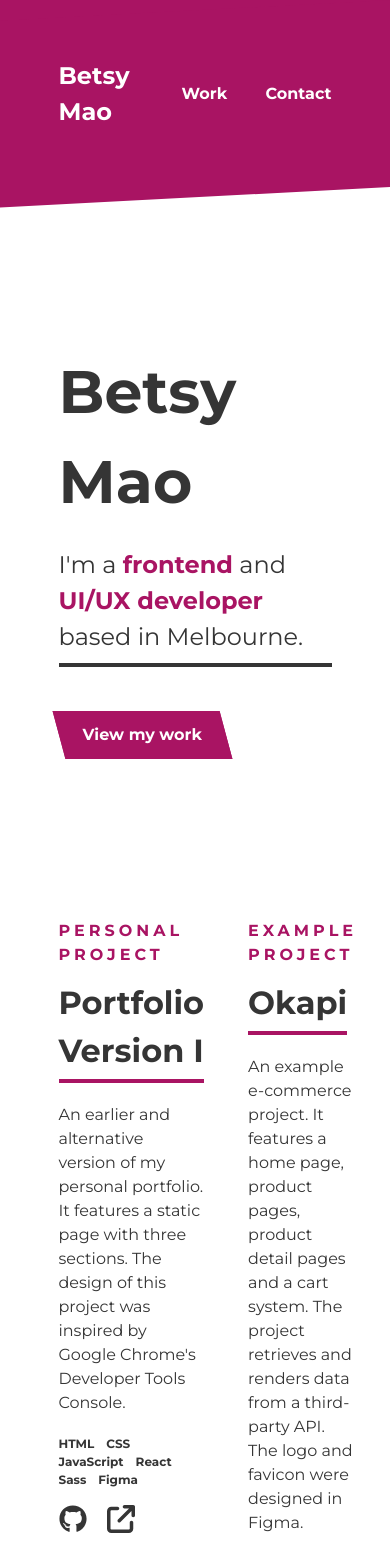
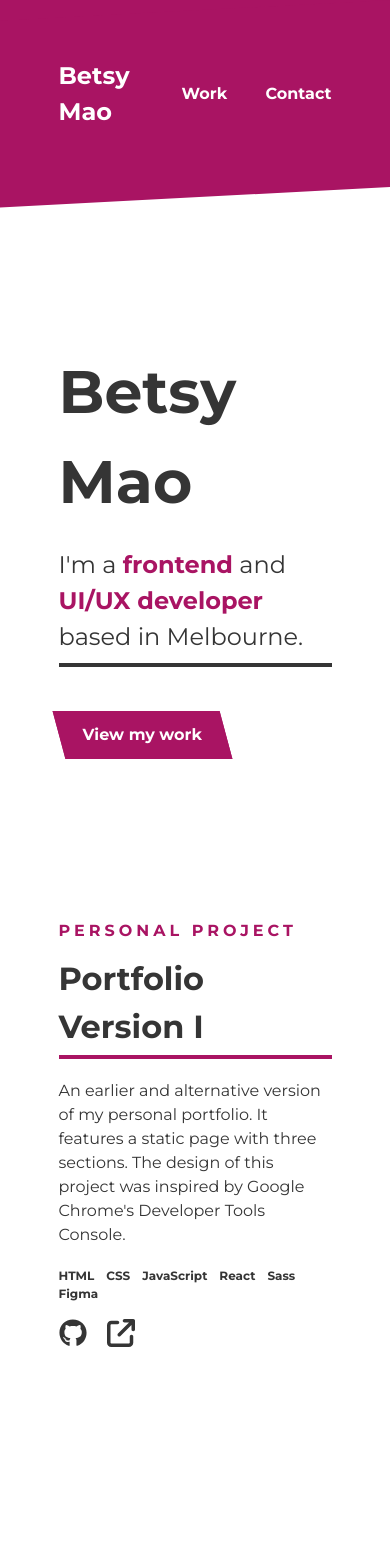
Before and after one commit to betsymao/my-portfolio, a React (Vite) app: page / in a window 390 px wide. Shown: the top 1554 px of the page. Built offline with nearby package versions, Linux system fonts and the light colour scheme.

Commit message:
breakpoint

```diff
--- a/src/sass/abstracts/_breakpoints.scss
+++ b/src/sass/abstracts/_breakpoints.scss
@@ -0,0 +1,5 @@
+@media (max-width: 1200px) {
+  .collection {
+    grid-template-columns: repeat(1, 1fr);
+  }
+}
--- a/src/sass/layout/_works.scss
+++ b/src/sass/layout/_works.scss
@@ -1,7 +1,9 @@
 @use '../abstracts/colors';
 
-.row {
-// grid system
+.collection {
+  display: grid;
+  grid-template-columns: repeat(2, 1fr);
+  gap: 2.75rem;
 }
 
 .card {
@@ -78,9 +80,3 @@
     }
   }
 }
-
-.collection {
-  display: grid;
-  grid-template-columns: repeat(2, 1fr);
-  gap: 2.75rem;
-}
--- a/src/sass/main.scss
+++ b/src/sass/main.scss
@@ -2,6 +2,7 @@
 
 // Configuration and helpers
 @use 'abstracts/variables';
+
 
 // Base
 @use 'base/base';
@@ -19,3 +20,6 @@
 
 // Components
 @use 'components/button';
+
+// Breakpoints
+@use 'abstracts/breakpoints';
```
Also changed, not shown: src/css/main.min.css.
